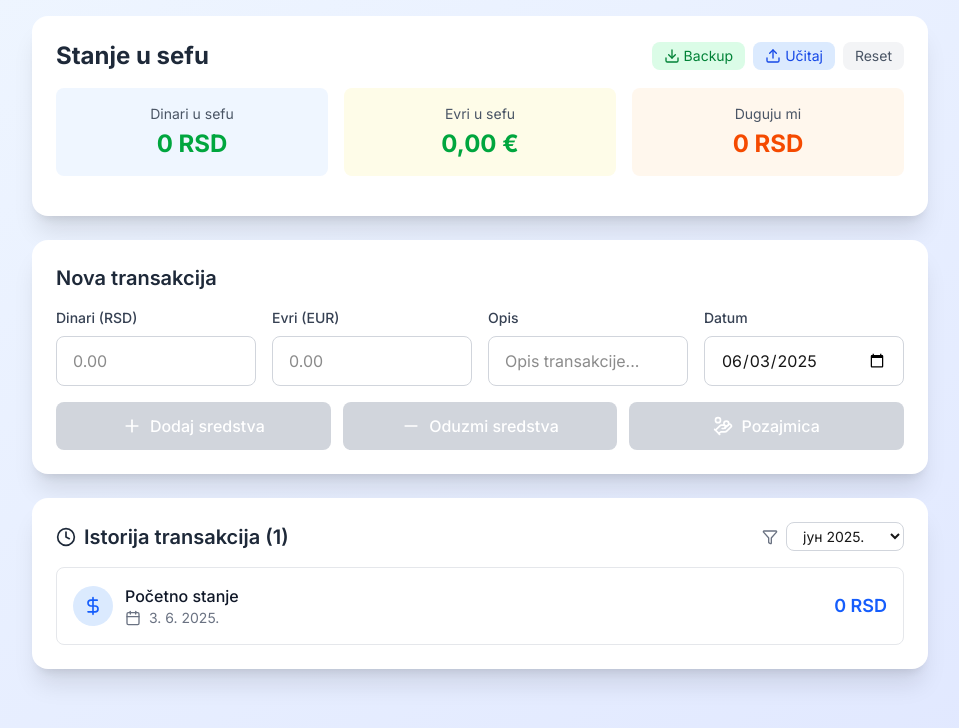
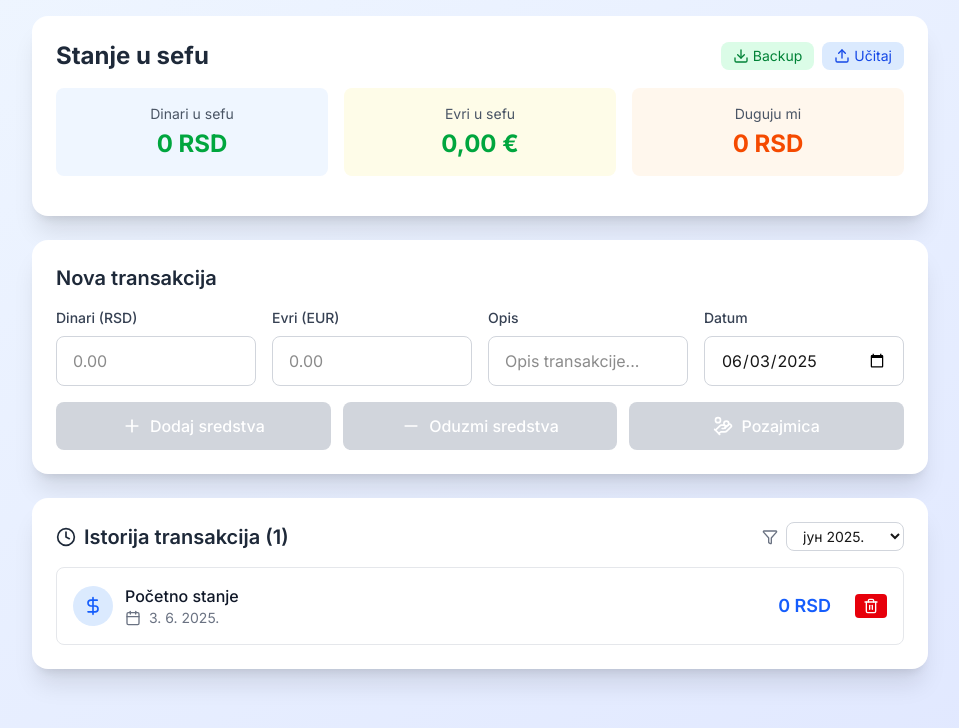
Before and after one commit to AquaPirot/Cash-flow-Aqua, a Next.js app: page / in a window 1280 px wide. Both pictures are taken after a click on the button "Počni praćenje". Shown: the top 728 px of the page, without its empty margins (160-1119 px from the left). Built offline with nearby package versions, Linux system fonts and the light colour scheme.

Commit message:
Remove dangerous Reset button, add safe individual delete with trash icons

```diff
--- a/src/app/page.tsx
+++ b/src/app/page.tsx
@@ -1,7 +1,7 @@
 'use client';
 
 import React, { useState, useEffect } from 'react';
-import { Plus, Minus, DollarSign, Clock, Calendar, HandCoins, ArrowLeft, Download, Upload, Filter, X } from 'lucide-react';
+import { Plus, Minus, DollarSign, Clock, Calendar, HandCoins, ArrowLeft, Download, Upload, Filter, X, Trash2 } from 'lucide-react';
 
 // TypeScript tipovi
 type TransactionType = 'add' | 'subtract' | 'loan_given' | 'loan_returned' | 'loan_partial' | 'initial';
@@ -355,18 +355,56 @@ export default function CashFlowApp() {
     return parts.length > 0 ? parts.join(' + ') : formatCurrency(0);
   };
 
-  const resetApp = () => {
-    setBalance(0);
-    setBalanceEur(0);
-    setTransactions([]);
-    setLoans([]);
-    setIsInitialized(false);
-    setInitialBalance('');
-    setInitialBalanceEur('');
-    setAmount('');
-    setAmountEur('');
-    setDescription('');
-    localStorage.removeItem('cashFlowData');
+  const deleteTransaction = (transactionId: number) => {
+    const transaction = transactions.find(t => t.id === transactionId);
+    if (!transaction) return;
+
+    if (!confirm('Da li ste sigurni da želite da obrišete ovu transakciju?')) return;
+
+    // Ukloni transakciju iz liste
+    setTransactions(prev => prev.filter(t => t.id !== transactionId));
+
+    // Oporaviti stanje sefu u zavisnosti od tipa transakcije
+    if (transaction.type === 'add') {
+      setBalance(prev => prev - transaction.amountRsd);
+      setBalanceEur(prev => prev - transaction.amountEur);
+    } else if (transaction.type === 'subtract') {
+      setBalance(prev => prev + transaction.amountRsd);
+      setBalanceEur(prev => prev + transaction.amountEur);
+    } else if (transaction.type === 'loan_given') {
+      setBalance(prev => prev + transaction.amountRsd);
+      setBalanceEur(prev => prev + transaction.amountEur);
+      // Ukloni i povezanu pozajmicu
+      setLoans(prev => prev.filter(l => l.timestamp !== transaction.timestamp || l.description !== transaction.description));
+    } else if (transaction.type === 'loan_returned' || transaction.type === 'loan_partial') {
+      setBalance(prev => prev - transaction.amountRsd);
+      setBalanceEur(prev => prev - transaction.amountEur);
+
+      // Za vraćene pozajmice treba biti pažljiv - ne možemo jednostavno vratiti stanje
+      alert('Oprez: Brisanje transakcija vraćanja pozajmica može poremetiti stanje. Preporučuje se backup pre brisanja.');
+    }
+  };
+
+  const deleteLoan = (loanId: number) => {
+    const loan = loans.find(l => l.id === loanId);
+    if (!loan) return;
+
+    if (!confirm(`Da li ste sigurni da želite da obrišete pozajmicu "${loan.description}"?`)) return;
+
+    // Ako je pozajmica aktivna, vrati novac u sef
+    if (loan.isActive) {
+      setBalance(prev => prev + loan.currentAmountRsd);
+      setBalanceEur(prev => prev + loan.currentAmountEur);
+    }
+
+    // Ukloni pozajmicu
+    setLoans(prev => prev.filter(l => l.id !== loanId));
+
+    // Ukloni sve povezane transakcije
+    setTransactions(prev => prev.filter(t =>
+      !(t.type === 'loan_given' && t.description === loan.description && t.timestamp === loan.timestamp) &&
+      !(t.loanId === loanId)
+    ));
   };
 
   if (!isLoaded) {
@@ -461,13 +499,6 @@ export default function CashFlowApp() {
                     className="hidden"
                   />
                 </label>
-
-                <button
-                  onClick={resetApp}
-                  className="text-sm bg-gray-100 hover:bg-gray-200 text-gray-600 px-3 py-1 rounded-lg transition-colors"
-                >
-                  Reset
-                </button>
               </div>
             </div>
 
@@ -654,6 +685,13 @@ export default function CashFlowApp() {
                         <ArrowLeft className="w-4 h-4" />
                         Sve
                       </button>
+                      <button
+                        onClick={() => deleteLoan(loan.id)}
+                        className="bg-red-600 hover:bg-red-700 text-white px-2 py-1 rounded text-sm flex items-center gap-1 transition-colors"
+                        title="Obriši pozajmicu"
+                      >
+                        <Trash2 className="w-4 h-4" />
+                      </button>
                     </div>
                   </div>
                 </div>
@@ -735,6 +773,14 @@ export default function CashFlowApp() {
                      transaction.type === 'subtract' || transaction.type === 'loan_given' ? '-' : ''}
                     {formatAmount(transaction)}
                   </div>
+
+                  <button
+                    onClick={() => deleteTransaction(transaction.id)}
+                    className="bg-red-600 hover:bg-red-700 text-white px-2 py-1 rounded text-sm flex items-center gap-1 transition-colors ml-3"
+                    title="Obriši transakciju"
+                  >
+                    <Trash2 className="w-4 h-4" />
+                  </button>
                 </div>
               ))}
             </div>
```
